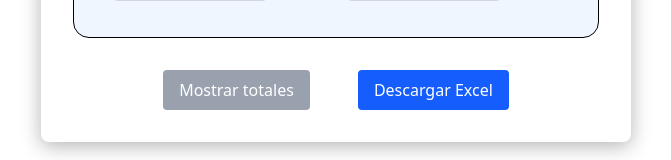
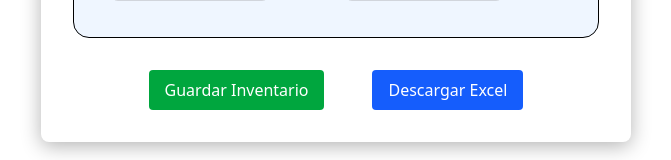
Before and after one commit to AleMazzaforte/RmaReactVite2, a React (Vite) app in the folder reactvitefront/: page /cargarTintas in a window 1280 px wide. Shown: the part 2650-2810 px from the top of the page, without its empty margins (304-975 px from the left). Built offline with nearby package versions, Linux system fonts and the light colour scheme; no server answers; sample sign-in values are in the browser's storage.

Commit message:
Commit 85
Listo contar inventario

```diff
--- a/reactvitefront/src/componentes/ContadorDeTintas.tsx
+++ b/reactvitefront/src/componentes/ContadorDeTintas.tsx
@@ -2,53 +2,61 @@ import React, { useRef, useState, useEffect } from "react";
 import { Contenedor } from "./utilidades/Contenedor";
 import { FieldSetTintas } from "./utilidades/FieldSetTintas";
 import { FieldSetTintasConfig } from "./utilidades/FieldSetTintasConfig";
-import { GetInventarioStock } from "./utilidades/GetInventarioStock"
+import { GetInventarioStock } from "./utilidades/GetInventarioStock";
+import { GuardarInventario } from "./utilidades/GuardarInventario";
 import * as XLSX from "xlsx";
-
-
+import Swal from "sweetalert2";
 
 type ResultadoItem = {
   nombre: string;
   cantidad: number;
   totalSistema?: number; // Solo number para cálculos
   diferencia?: number;
-}
+};
 
 type ResultadosPorCategoria = {
   legend: string;
   items: ResultadoItem[];
+};
+
+interface ProductoConteo {
+  id: number;
+  sku: string;
+  conteoFisico: number | null;
 }
 
 let urlPrepararInventario = "https://rma-back.vercel.app/prepararInventario";
-let urlActualizarInventario =
-  "https://rma-back.vercel.app/actualizarProductoInventario";
+
+let urlGuardarInventario = "https://rma-back.vercel.app/guardarInventario";
 if (window.location.hostname === "localhost") {
   urlPrepararInventario = "http://localhost:8080/prepararInventario";
-  urlActualizarInventario =
-    "http://localhost:8080/actualizarProductoInventario";
+
+  urlGuardarInventario = "http://localhost:8080/guardarInventario";
 }
 
 export const ContadorDeTintas: React.FC = () => {
   const [resultados, setResultados] = useState<ResultadosPorCategoria[]>([]);
-  const [resultadosConSistema, setResultadosConSistema] = useState<ResultadosPorCategoria[]>([]);
+  const [resultadosConSistema, setResultadosConSistema] = useState<
+    ResultadosPorCategoria[]
+  >([]);
   const inputRefs = useRef<Record<string, HTMLInputElement | null>>({});
+  const [cambiosPendientes, setCambiosPendientes] = useState<
+    { id: number; conteoFisico: number | null }[]
+  >([]);
 
-  const { productos: productosSistema, loading } = GetInventarioStock(urlPrepararInventario);
+  const { productos: productosSistema, loading } = GetInventarioStock(
+    urlPrepararInventario
+  );
 
   useEffect(() => {
     if (productosSistema.length > 0 && resultados.length > 0) {
-    console.log("Buscando coincidencias..."); // Debug
-
-    const resultadosActualizados = resultados.map(categoria => {
-      const itemsActualizados = categoria.items.map(item => {
-        // Debug por item
-        console.log(`Buscando: ${item.nombre}`);
-
-        const productoEnSistema = productosSistema.find(p => {
-          const match = p.sku.toLowerCase().includes(item.nombre.toLowerCase()) ||
+      const resultadosActualizados = resultados.map((categoria) => {
+        const itemsActualizados = categoria.items.map((item) => {
+          const productoEnSistema = productosSistema.find((p) => {
+            const match =
+              p.sku.toLowerCase().includes(item.nombre.toLowerCase()) ||
               item.nombre.toLowerCase().includes(p.sku.toLowerCase());
-          if (match) console.log("Match encontrado:", p.sku); // Debug
-          return match;
+            if (match) return match;
           });
 
           if (!productoEnSistema) {
@@ -56,38 +64,42 @@ export const ContadorDeTintas: React.FC = () => {
             return { ...item };
           }
 
-        const total = (productoEnSistema.cantSistemaFemex || 0) +
+          const total =
+            (productoEnSistema.cantSistemaFemex || 0) +
             (productoEnSistema.cantSistemaBlow || 0);
 
           return {
             ...item,
             totalSistema: total,
-          diferencia: item.cantidad - total
+            diferencia: item.cantidad - total,
           };
         });
 
         return { ...categoria, items: itemsActualizados };
       });
 
-    console.log("Resultados actualizados:", resultadosActualizados); // Debug
       setResultadosConSistema(resultadosActualizados);
     }
   }, [resultados, productosSistema]);
-useEffect(() => {
-  console.log("Productos sistema:", productosSistema);
-  console.log("Resultados con sistema:", resultadosConSistema);
-}, [productosSistema, resultadosConSistema]);
 
   const descargarExcel = () => {
-  if (resultados.length === 0) return;
+    if (resultados.length === 0) {
+      Swal.fire({
+        title: "No hay datos",
+        text: "No hay resultados para exportar",
+        icon: "warning",
+        confirmButtonText: "OK",
+      });
+      return;
+    }
 
     // Aplanar los resultados para el Excel
-  const datosParaExcel = resultados.flatMap(categoria => [
-    { Color: categoria.legend, Cantidad: '' }, // Fila de categoría
-    ...categoria.items.map(item => ({
+    const datosParaExcel = resultados.flatMap((categoria) => [
+      { Color: categoria.legend, Cantidad: "" }, // Fila de categoría
+      ...categoria.items.map((item) => ({
         Color: item.nombre,
-      Cantidad: item.cantidad
-    }))
+        Cantidad: item.cantidad,
+      })),
     ]);
 
     const hoja = XLSX.utils.json_to_sheet(datosParaExcel);
@@ -97,8 +109,36 @@ useEffect(() => {
     XLSX.writeFile(libro, "resultados-tintas.xlsx");
   };
 
+  const handleGuardarInventario = async (
+    productosParaGuardar: ProductoConteo[]
+  ) => {
+    try {
+      const response = await fetch(urlGuardarInventario, {
+        method: "PUT",
+        headers: { "Content-Type": "application/json" },
+        body: JSON.stringify(productosParaGuardar),
+      });
 
+      if (!response.ok) throw new Error("Error al guardar");
 
+      const result = await response.json();
+      Swal.fire({
+        title: "Éxito",
+        text: `${result.updatedCount} productos actualizados`,
+        icon: "success",
+        confirmButtonText: "OK",
+      });
+      setCambiosPendientes([]);
+    } catch (error) {
+      console.error("Error:", error);
+      Swal.fire({
+        title: "Error",
+        text: "Error al guardar cambios",
+        icon: "error",
+        confirmButtonText: "OK",
+      });
+    }
+  };
 
   const leerValor = (id: string) => {
     const ref = inputRefs.current[id];
@@ -109,13 +149,10 @@ useEffect(() => {
     actualizarResultados();
   };
 
-
   const actualizarResultados = () => {
-
     const resultadosPorCategoria: ResultadosPorCategoria[] = [
-
       {
-      legend: 'Tintas 664/673 1 L',
+        legend: "Tintas 664/673 1 L",
         items: [
           { nombre: "EP544-EP664-EP673 N", cantidad: leerValor("negro1L") },
           { nombre: "EP544-EP664-EP673 C", cantidad: leerValor("cian1L") },
@@ -124,50 +161,112 @@ useEffect(() => {
 
           { nombre: "EP673 LC", cantidad: leerValor("lightCian1L") },
           { nombre: "EP673 LM", cantidad: leerValor("lightMagenta1L") },
-      ]
+        ],
       },
       {
-      legend: 'Tintas 664/673 100 ml',
+        legend: "Tintas 664/673 100 ml",
         items: [
-        { nombre: "EP664-EP673 N 100ML", cantidad: leerValor("combo664") + leerValor("negro664") },
-        { nombre: "EP664-EP673 C 100ML", cantidad: leerValor("combo664") + leerValor("cian664") },
-        { nombre: "EP664-EP673 M 100ML", cantidad: leerValor("combo664") + leerValor("magenta664") },
-        { nombre: "EP664-EP673 A 100ML", cantidad: leerValor("combo664") + leerValor("amarillo664") },
+          {
+            nombre: "EP664-EP673 N 100ML",
+            cantidad: leerValor("combo664") + leerValor("negro664"),
+          },
+          {
+            nombre: "EP664-EP673 C 100ML",
+            cantidad: leerValor("combo664") + leerValor("cian664"),
+          },
+          {
+            nombre: "EP664-EP673 M 100ML",
+            cantidad: leerValor("combo664") + leerValor("magenta664"),
+          },
+          {
+            nombre: "EP664-EP673 A 100ML",
+            cantidad: leerValor("combo664") + leerValor("amarillo664"),
+          },
 
           { nombre: "EP673 LC 100ML", cantidad: leerValor("lightCian664") },
           { nombre: "EP673 LM 100ML", cantidad: leerValor("lightMagenta664") },
-      ]
+        ],
       },
       {
-      legend: 'Tintas GI-190',
+        legend: "Tintas GI-190",
         items: [
-        { nombre: "GI190 N 135ML", cantidad: leerValor("comboGI190") + leerValor("negroGI190") },
-        { nombre: "GI190 C 70ML", cantidad: leerValor("comboGI190") + leerValor("cianGI190") },
-        { nombre: "GI190 M 70ML", cantidad: leerValor("comboGI190") + leerValor("magentaGI190") },
-        { nombre: "GI190 A 70ML", cantidad: leerValor("comboGI190") + leerValor("amarilloGI190") },
-
-      ]
+          {
+            nombre: "GI190 N 135ML",
+            cantidad: leerValor("comboGI190") + leerValor("negroGI190"),
           },
           {
-      legend: 'Tintas 544/504',
-      items: [
-        { nombre: "EP544 N 70ML", cantidad: leerValor("combo544") + leerValor("negro544") },
-        { nombre: "EP504-EP544 C 70ML", cantidad: leerValor("combo544") + leerValor("combo504") + leerValor("cian544") + leerValor("cian504") },
-        { nombre: "EP504-EP544 M 70ML", cantidad: leerValor("combo544") + leerValor("combo504") + leerValor("magenta544") + leerValor("magenta504") },
-        { nombre: "EP504-EP544 A 70ML", cantidad: leerValor("combo544") + leerValor("combo504") + leerValor("amarillo544") + leerValor("amarillo504") },
-
-        { nombre: "EP504 N PI 130ML", cantidad: leerValor("combo504") + leerValor("negro504") },
-      ]
+            nombre: "GI190 C 70ML",
+            cantidad: leerValor("comboGI190") + leerValor("cianGI190"),
           },
           {
-      legend: 'Tintas GT51/52',
+            nombre: "GI190 M 70ML",
+            cantidad: leerValor("comboGI190") + leerValor("magentaGI190"),
+          },
+          {
+            nombre: "GI190 A 70ML",
+            cantidad: leerValor("comboGI190") + leerValor("amarilloGI190"),
+          },
+        ],
+      },
+      {
+        legend: "Tintas 544/504",
         items: [
-        { nombre: "GT51 N 90ML", cantidad: leerValor("comboGt") + leerValor("negroGt") },
-        { nombre: "GT52 C 70ML", cantidad: leerValor("comboGt") + leerValor("cianGt") },
-        { nombre: "GT52 M 70ML", cantidad: leerValor("comboGt") + leerValor("magentaGt") },
-        { nombre: "GT52 A 70ML", cantidad: leerValor("comboGt") + leerValor("amarilloGt") },
-      ]
-    }
+          {
+            nombre: "EP544 N 70ML",
+            cantidad: leerValor("combo544") + leerValor("negro544"),
+          },
+          {
+            nombre: "EP504-EP544 C 70ML",
+            cantidad:
+              leerValor("combo544") +
+              leerValor("combo504") +
+              leerValor("cian544") +
+              leerValor("cian504"),
+          },
+          {
+            nombre: "EP504-EP544 M 70ML",
+            cantidad:
+              leerValor("combo544") +
+              leerValor("combo504") +
+              leerValor("magenta544") +
+              leerValor("magenta504"),
+          },
+          {
+            nombre: "EP504-EP544 A 70ML",
+            cantidad:
+              leerValor("combo544") +
+              leerValor("combo504") +
+              leerValor("amarillo544") +
+              leerValor("amarillo504"),
+          },
+
+          {
+            nombre: "EP504 N PI 130ML",
+            cantidad: leerValor("combo504") + leerValor("negro504"),
+          },
+        ],
+      },
+      {
+        legend: "Tintas GT51/52",
+        items: [
+          {
+            nombre: "GT51 N 90ML",
+            cantidad: leerValor("comboGt") + leerValor("negroGt"),
+          },
+          {
+            nombre: "GT52 C 70ML",
+            cantidad: leerValor("comboGt") + leerValor("cianGt"),
+          },
+          {
+            nombre: "GT52 M 70ML",
+            cantidad: leerValor("comboGt") + leerValor("magentaGt"),
+          },
+          {
+            nombre: "GT52 A 70ML",
+            cantidad: leerValor("comboGt") + leerValor("amarilloGt"),
+          },
+        ],
+      },
     ];
 
     setResultados(resultadosPorCategoria);
@@ -185,18 +284,35 @@ useEffect(() => {
               inputs={config.inputs}
               inputRefs={inputRefs}
               onChange={handleInputChange}
-            disableCombo={config.legend === 'Tintas 664/673 1 L'}
+              disableCombo={config.legend === "Tintas 664/673 1 L"}
             />
           ))}
         </div>
 
         <div className="flex flex-col gap-4 items-center md:flex-row md:justify-center md:gap-12 mt-8">
-        <button
-          className="px-4 py-2 bg-gray-400 text-white rounded cursor-not-allowed"
-          disabled
+          <GuardarInventario
+            productos={resultados.flatMap((categoria) =>
+              categoria.items
+                .map((item) => ({
+                  sku: item.nombre,
+                  conteoFisico: item.cantidad,
+                  id:
+                    productosSistema.find(
+                      (p) =>
+                        p.sku
+                          .toLowerCase()
+                          .includes(item.nombre.toLowerCase()) ||
+                        item.nombre.toLowerCase().includes(p.sku.toLowerCase())
+                    )?.id || 0,
+                }))
+                .filter((item) => item.id !== 0)
+            )}
+            onGuardar={handleGuardarInventario}
+            className="px-4 py-2 bg-green-600 text-white rounded hover:bg-green-700 transition"
+            disabled={resultados.length === 0}
           >
-          Mostrar totales
-        </button>
+            Guardar Inventario
+          </GuardarInventario>
           <button
             className="px-4 py-2 bg-blue-600 text-white rounded hover:bg-blue-700 transition"
             onClick={descargarExcel}
@@ -205,10 +321,8 @@ useEffect(() => {
             Descargar Excel
           </button>
         </div>
-
-
       </Contenedor>
-        <div  className="w-full max-w-[590px] mx-auto overflow-x-auto">
+      <div className="w-full max-w-[590px] mx-auto overflow-x-auto">
         <div className="w-full flex justify-center mt-6 px-4">
           <div className="w-full max-w-6xl">
             {resultadosConSistema.length > 0 ? (
@@ -216,9 +330,15 @@ useEffect(() => {
                 <thead>
                   <tr className="bg-blue-300">
                     <th className="p-2 text-left min-w-[200px]">SKU</th>
-                <th className="p-2 text-center min-w-[120px]">Total sistema</th>
-                <th className="p-2 text-center min-w-[120px]">Total contado</th>
-                <th className="p-2 text-center min-w-[120px]">Diferencia</th>
+                    <th className="p-2 text-center min-w-[120px]">
+                      Total sistema
+                    </th>
+                    <th className="p-2 text-center min-w-[120px]">
+                      Total contado
+                    </th>
+                    <th className="p-2 text-center min-w-[120px]">
+                      Diferencia
+                    </th>
                   </tr>
                 </thead>
                 <tbody>
@@ -232,19 +352,24 @@ useEffect(() => {
                       {categoria.items.map((item, itemIndex) => (
                         <tr
                           key={`${catIndex}-${itemIndex}`}
-                      className={itemIndex % 2 === 0 ? "bg-white" : "bg-blue-50"}
+                          className={
+                            itemIndex % 2 === 0 ? "bg-white" : "bg-blue-50"
+                          }
                         >
                           <td className="p-2 pl-4">{item.nombre}</td>
                           <td className="p-2 text-center">
-                        {item.totalSistema ?? '-'}
+                            {item.totalSistema ?? "-"}
                           </td>
-                      <td className="p-2 text-center">{item.cantidad}</td>
-                      <td className={`p-2 text-center ${
-                        item.diferencia !== undefined && item.diferencia < 0
-                          ? 'text-red-500 font-bold'
-                          : ''
-                      }`}>
-                        {item.diferencia ?? '-'}
+                          <td className="p-2 text-center ">{item.cantidad}</td>
+                          <td
+                            className={`p-2 text-center ${
+                              item.diferencia !== undefined &&
+                              item.diferencia < 0
+                                ? "text-red-500 font-bold"
+                                : ""
+                            }`}
+                          >
+                            {item.diferencia ?? "-"}
                           </td>
                         </tr>
                       ))}
@@ -254,7 +379,9 @@ useEffect(() => {
               </table>
             ) : (
               <div className="text-center py-4 text-gray-500">
-            {loading ? 'Cargando datos del sistema...' : 'Complete el formulario y haga click en Mostrar totales'}
+                {loading
+                  ? "Cargando datos del sistema..."
+                  : "Complete el formulario y haga click en Mostrar totales"}
               </div>
             )}
           </div>
@@ -262,5 +389,4 @@ useEffect(() => {
       </div>
     </div>
   );
-
 };
--- /dev/null
+++ b/reactvitefront/src/componentes/utilidades/GuardarInventario.tsx
@@ -0,0 +1,46 @@
+import React from 'react';
+
+interface ProductoConteo {
+  id: number;
+  sku: string;
+  conteoFisico: number | null;
+}
+
+interface GuardarInventarioProps {
+  productos: {
+    id: number;
+    conteoFisico: number | null;
+    sku: string;
+  }[];
+  onGuardar: (productosGuardados: ProductoConteo[]) => void;
+  children: React.ReactNode;
+  className?: string;
+  disabled?: boolean;
+}
+
+export const GuardarInventario: React.FC<GuardarInventarioProps> = ({
+  productos,
+  onGuardar,
+  children,
+  disabled = false,
+  className = "bg-green-600 text-white px-4 py-2 rounded-md hover:bg-green-700 transition-colors flex items-center justify-center flex-1"
+}) => {
+  const handleClick = () => {
+    const productosValidos = productos.filter(p => p.conteoFisico !== null);
+    if (productosValidos.length === 0) {
+      alert("No hay conteos válidos para guardar");
+      return;
+    }
+    onGuardar(productosValidos);
+  };
+
+  return (
+    <button
+      onClick={handleClick}
+      className={className}
+      disabled={productos.filter(p => p.conteoFisico !== null).length === 0}
+    >
+      {children}
+    </button>
+  );
+};
```
Also changed, not shown: reactvitefront/src/componentes/Inventario.tsx (+199 -72 lines), 2 other files (tests, documents, lock files or other folders). Lines whose indentation alone changed are shown as unchanged.
